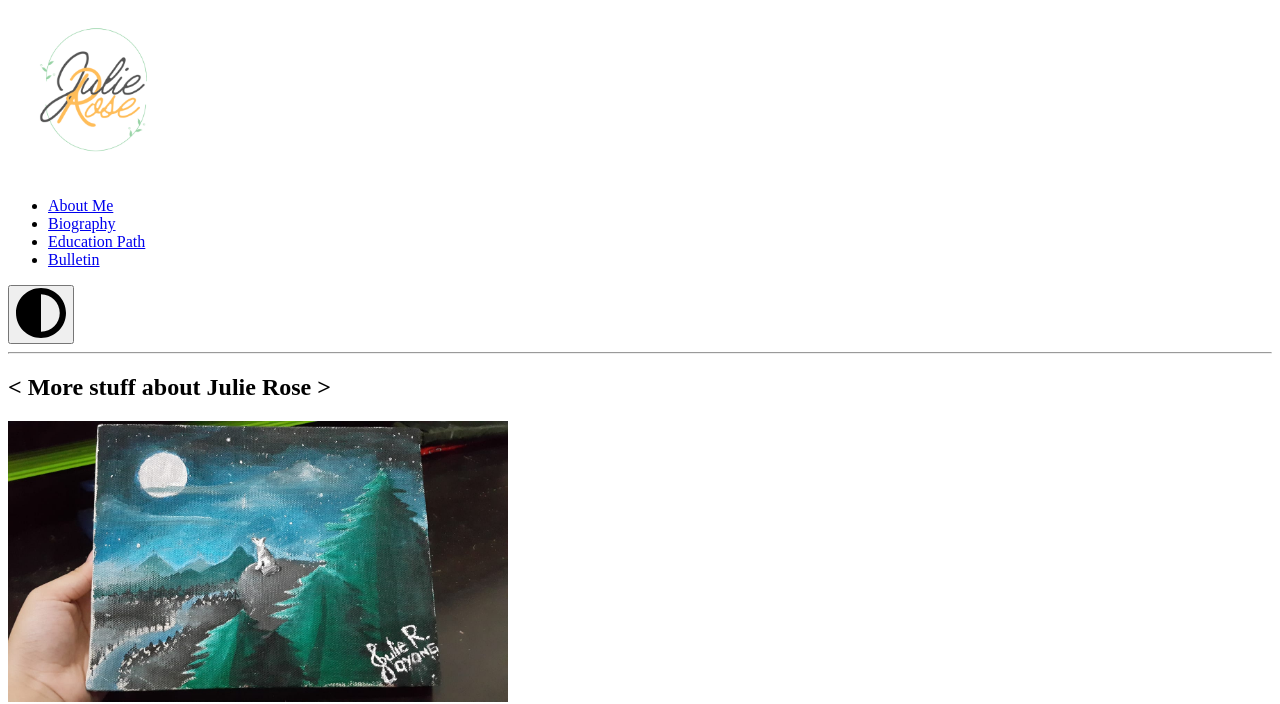
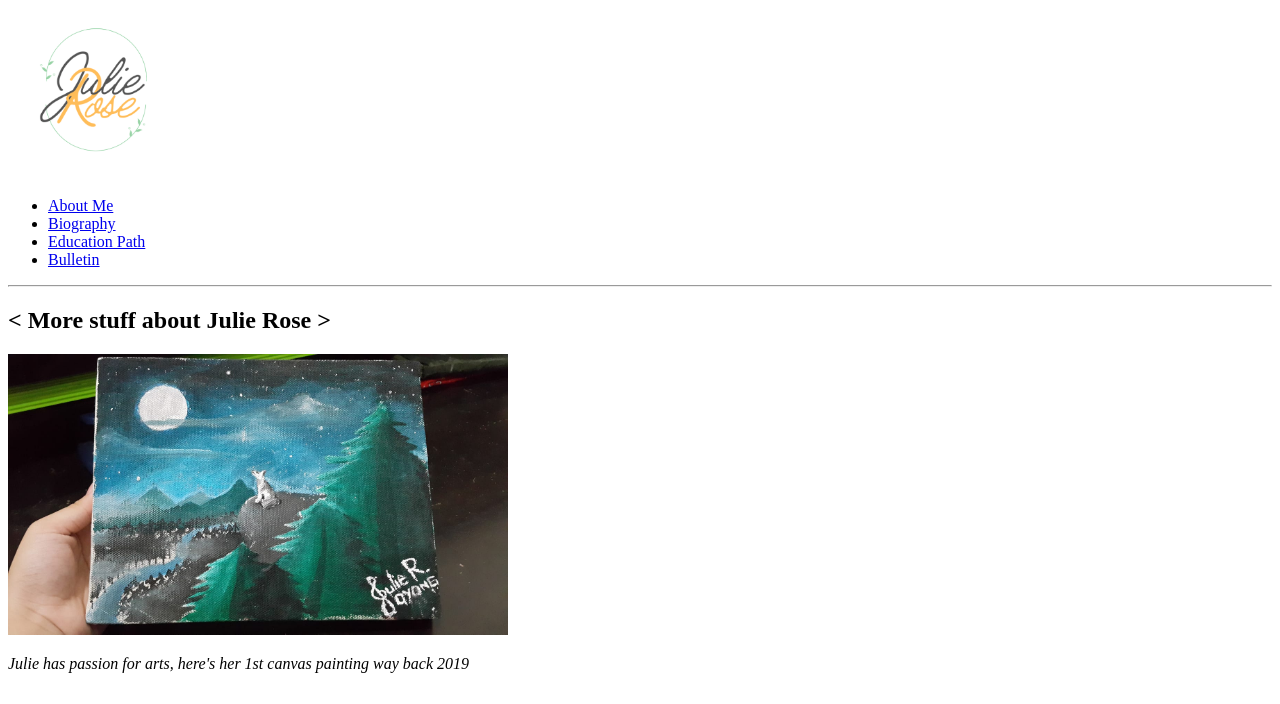
Before and after one commit to Jliee/Portfolio-Website, a plain HTML site: page bulletin.html in a window 1280 px wide. Shown: the top 704 px of the page. Drawn offline with Linux system fonts and the light colour scheme; grey boxes are pictures that could not be loaded.

Commit message:
contrast button hidden in bulletin.html

```diff
--- a/bulletin.html
+++ b/bulletin.html
@@ -37,16 +37,16 @@
              <li><a href="bulletin.html">Bulletin</a></li>
          </ul>
 
-         <div>
+         <!-- <div>
              <button onclick="myFunction()"><img src="/images/icons/circle-half-stroke-solid.svg" alt="light/dark mode" width="50px"></button>
 
-             <!-- <script>
+            <script>
                  function myFunction() {
                      var element = document.body;
                      element.classList.toggle("dark-mode");
                  }
-             </script> -->
-         </div>
+             </script>
+         </div> -->
 
      </nav>
 
```
